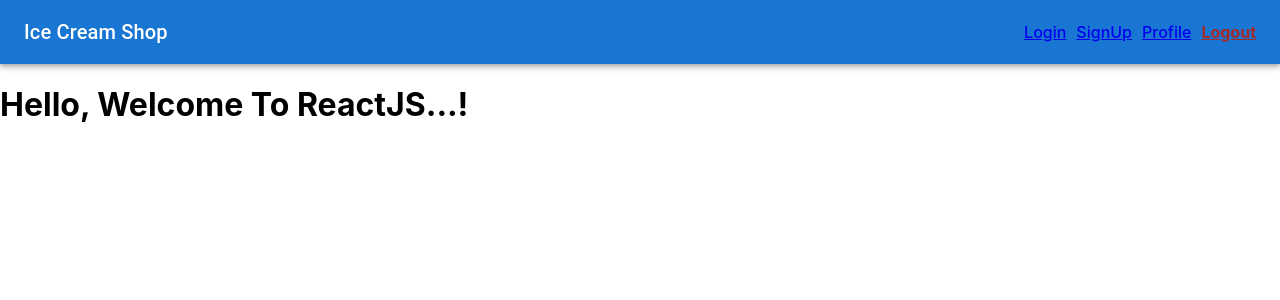
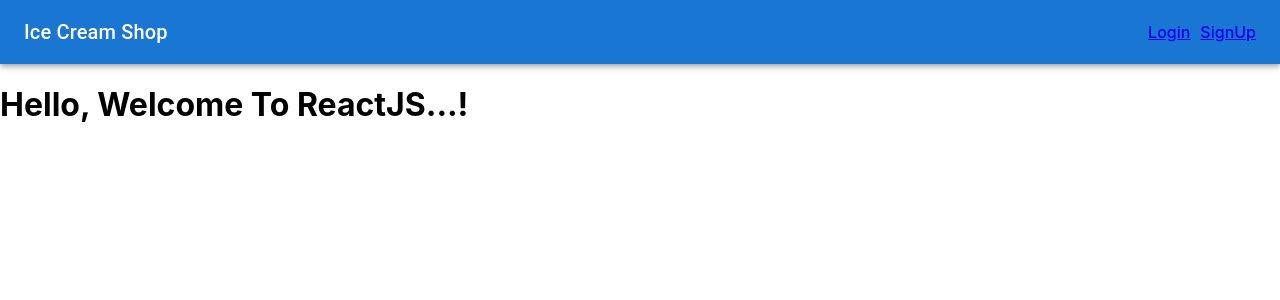
Before and after one commit to abhimkdm/icecream_shop_app, a React (Create React App) app: page / in a window 1280 px wide. Shown: the top 300 px of the page. Built offline with nearby package versions, Linux system fonts and the light colour scheme.

Commit message:
ReactJS AuthProvider and Custom Hook

```diff
--- a/src/App.tsx
+++ b/src/App.tsx
@@ -9,10 +9,12 @@ import NoMatch from "./components/common/Nomatch";
 import Products from "./components/Products/Products";
 import ProductDetails from "./components/ProductDetails/ProductDetails";
 import Profile from "./components/Auth/Profile/Profile";
+import { AuthProvider } from "./components/Auth/AuthProvider/AuthProvider";
 
 const App: React.FC = () => {
   return (
     <>
+      <AuthProvider>
         <Router>
           <NavBar />
           <Routes>
@@ -26,6 +28,7 @@ const App: React.FC = () => {
             <Route path="*" element={<NoMatch />}></Route>
           </Routes>
         </Router>
+      </AuthProvider>
     </>
   );
 };
@@ -41,6 +44,5 @@ export default App;
 //   </header>
 // </div>
 
-
 // <A> <B> </B> </A>
 // const A =(props)=> { props.children }
--- a/src/components/Auth/AuthProvider/AuthProvider.tsx
+++ b/src/components/Auth/AuthProvider/AuthProvider.tsx
@@ -1,17 +1,44 @@
-import { useState } from "react";
+import { createContext, useContext, useEffect, useState } from "react";
 
+//Global State
+const AuthContext = createContext({
+  isAuthenticated: false,
+  login: (token: any) => {},
+  logout: () => {},
+});
 
-export const AuthProvider = () => {
+export const AuthProvider = ({ children }: any) => {
   //AuthProvider => Token Session Storage => Token Validation => isUserAuthenticated
   const [isAuthenticated, SetIsUserAuthenticated] = useState(false);
 
+  //login
+  useEffect(() => {
+    //one component to another component
+    const token = localStorage.getItem("token");
+    SetIsUserAuthenticated(!!token);
+  }, []);
+
   //Fake token
-    const login = (token : any) => {
+  const login = (token: any) => {
     localStorage.setItem("token", token); //browser
     SetIsUserAuthenticated(!!token);
-    }
+  };
+
   const logout = () => {
     localStorage.removeItem("token");
     SetIsUserAuthenticated(false);
-    }
-}
+  };
+
+  return (
+    <AuthContext.Provider value={{ isAuthenticated, login, logout }}>
+      {children}
+    </AuthContext.Provider>
+  );
+};
+
+export const useAuth = () => useContext(AuthContext);
+
+// A props
+// B props
+/// <A> <B> </B> </A>
+// props.children
--- a/src/components/Auth/Login/Login.tsx
+++ b/src/components/Auth/Login/Login.tsx
@@ -2,6 +2,7 @@ import { Container, TextField, Typography, Button, Box } from "@mui/material";
 import React, { useState } from "react";
 import { _IsValidEmail, _IsValidPass } from "../../../helpers/Validations";
 import { useNavigate } from "react-router-dom";
+import { useAuth } from "../AuthProvider/AuthProvider";
 
 const Login: React.FC = () => {
   const [email, setEmail] = useState<string>("");
@@ -9,6 +10,7 @@ const Login: React.FC = () => {
   const [emailErr, setEmailErr] = useState<string>("");
   const [passwordErr, setPasswordErr] = useState<string>("");
   const navigate = useNavigate();
+  const { login } = useAuth();
 
   //Event
   const handleLogin = (e: React.FormEvent) =>{
@@ -35,7 +37,9 @@ const Login: React.FC = () => {
         return;
     }
 
+    //username and password => JWT Token
     //Profile
+    login('login');
     navigate('/profile');
   }
 
--- a/src/components/common/Navbar.tsx
+++ b/src/components/common/Navbar.tsx
@@ -2,9 +2,11 @@ import AppBar from "@mui/material/AppBar";
 import Box from "@mui/material/Box";
 import { Toolbar, Typography } from "@mui/material";
 import { NavLink, useNavigate } from "react-router-dom";
+import { useAuth } from "../Auth/AuthProvider/AuthProvider";
 
 export default function NavBar() {
   const navigate = useNavigate();
+  const { isAuthenticated, logout } = useAuth();
 
   const navStyleFn = (prop: any) => {
     const { isActive } = prop;
@@ -20,6 +22,11 @@ export default function NavBar() {
     //window.location.href = '/';
   };
 
+  const logOut = () => {
+    logout();
+    reDirectToHome();
+  }
+
   return (
     <Box sx={{ flexGrow: 1 }}>
       <AppBar position="static">
@@ -33,20 +40,26 @@ export default function NavBar() {
           >
             Ice Cream Shop
           </Typography>
+
+          {!isAuthenticated ? (
+            <>
               <NavLink to={"/login"} style={navStyleFn}>
                 Login
               </NavLink>
               <NavLink to={"/signup"} style={navStyleFn}>
                 SignUp
               </NavLink>
-
+            </>
+          ) : (
+            <>
               <NavLink to={"/profile"} state={navStyleFn}>
                 Profile
               </NavLink>
-
-          <NavLink to={"/"} state={navStyleFn}>
+              <Typography style={{ cursor: "pointer" }} onClick={logOut}>
                 Logout
-          </NavLink>
+              </Typography>
+            </>
+          )}
 
           {/* <Link to={'/login'}>Login</Link>
           <Link to={'/signup'} >SignUp</Link> */}
```
Lines whose indentation alone changed are shown as unchanged.
